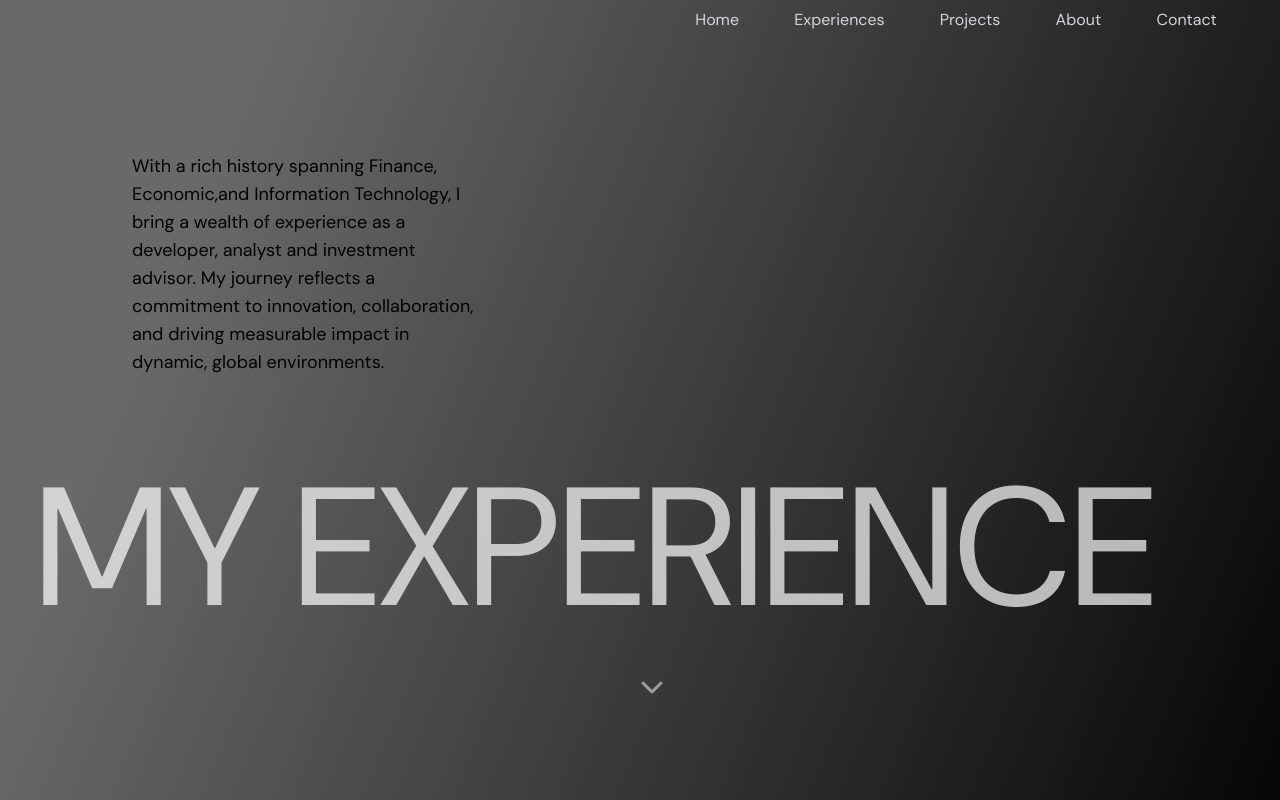
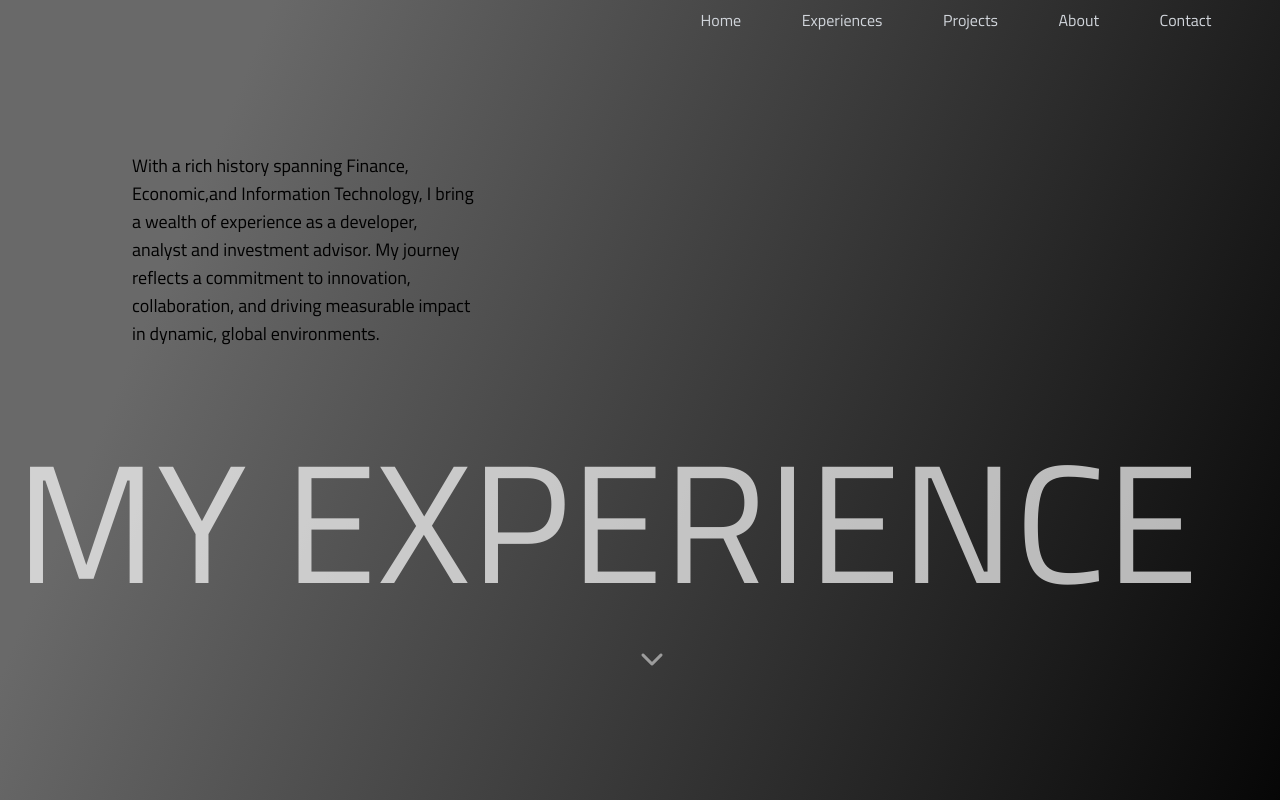
Before and after one commit to Todaricli/tonytli-portfolio, a SvelteKit app: page /experiences in a window 1280 px wide. Shown: the top 800 px of the page. Built offline with nearby package versions, Linux system fonts and the light colour scheme.

Commit message:
change font, the previous one unavailiable

```diff
--- a/src/app.css
+++ b/src/app.css
@@ -35,6 +35,11 @@ html {
 @font-face {
     font-family: Tourney;
     src: url(/fonts/Tourney.ttf);
+}
+
+@font-face {
+    font-family: Titillium;
+    src: url(/fonts/TitilliumWeb-Regular.ttf)
 }
 
 @keyframes image-effect {
--- a/src/lib/components/ContactForm.svelte
+++ b/src/lib/components/ContactForm.svelte
@@ -101,7 +101,7 @@
 	}
 
 	.contact-page-title {
-		font-family: DMSans, Arial, Helvetica, sans-serif;
+		font-family: Titillium, Arial, Helvetica, sans-serif;
 		transition-property: font-size, padding, text-wrap;
 		transition-duration: 1s;
 	}
--- a/src/lib/components/SingleProject.svelte
+++ b/src/lib/components/SingleProject.svelte
@@ -102,7 +102,7 @@
 	.flip-box-back {
 		backface-visibility: hidden;
 		transform: rotateY(180deg);
-		font-family: DMSans, Arial, Helvetica, sans-serif;
+		font-family: Titillium, Arial, Helvetica, sans-serif;
 	}
 	.image-cont {
 		height: 80%;
--- a/src/routes/+layout.svelte
+++ b/src/routes/+layout.svelte
@@ -104,7 +104,7 @@
 		animation: dropdown-items-effect 1s forwards linear;
 		transition-property: transform, color;
 		transition-duration: 1s;
-		font-family: DMSans, Arial, Helvetica, sans-serif;
+		font-family: Titillium, Arial, Helvetica, sans-serif;
 	}
 
 	.dropdown-menu {
@@ -121,7 +121,7 @@
 	.row-navlinks, .row-navlinks a {
 		transition-property: position, display, transform, color;
 		transition-duration: 1s;
-		font-family: DMSans, Arial, Helvetica, sans-serif;
+		font-family: Titillium, Arial, Helvetica, sans-serif;
 	}
 	.slot-wrapper {
 		transition-property: opacity;
--- a/src/routes/+page.svelte
+++ b/src/routes/+page.svelte
@@ -56,7 +56,7 @@
 		display: inline-block;
 		animation: slide 25s infinite linear;
 		padding-right: 10em;
-		font-family: DMSans, Arial, Helvetica, sans-serif;
+		font-family: Titillium, Arial, Helvetica, sans-serif;
 	}
 
 	button {
--- a/src/routes/experiences/+page.svelte
+++ b/src/routes/experiences/+page.svelte
@@ -85,7 +85,7 @@
 		display: none;
 	}
 	.experience-title {
-		font-family: DMSans, Arial, Helvetica, sans-serif;
+		font-family: Titillium, Arial, Helvetica, sans-serif;
 		transition-property: margin, transform, padding;
 		transition-duration: 1000ms;
 	}
@@ -101,7 +101,7 @@
 		transition-duration: 800ms;
 	}
 	.experience-main-desc {
-		font-family: DMSans, Arial, Helvetica, sans-serif;
+		font-family: Titillium, Arial, Helvetica, sans-serif;
 		transition-property: margin, transform, padding;
 		transition-duration: 800ms;
 	}
--- a/src/routes/experiences/[slug]/+layout.svelte
+++ b/src/routes/experiences/[slug]/+layout.svelte
@@ -109,7 +109,7 @@
 	}
 	.experience-link {
 		transition: transform 1000ms;
-		font-family: DMSans, Arial, Helvetica, sans-serif;
+		font-family: Titillium, Arial, Helvetica, sans-serif;
 	}
 	.current-page-link {
 		border-bottom: 1px solid rgba(256, 256, 256, 0.2);
--- a/src/routes/projects/+page.svelte
+++ b/src/routes/projects/+page.svelte
@@ -63,12 +63,12 @@
 		display: none;
 	}
 	.project-title {
-		font-family: DMSans, Arial, Helvetica, sans-serif;
+		font-family: Titillium, Arial, Helvetica, sans-serif;
 		transition-property: margin, transform, padding;
 		transition-duration: 1000ms;
 	}
 	.project-main-desc {
-		font-family: DMSans, Arial, Helvetica, sans-serif;
+		font-family: Titillium, Arial, Helvetica, sans-serif;
 		transition-property: margin, transform, padding, text-wrap, word-wrap;
 		transition-duration: 1000ms;
 	}
```
Also changed, not shown: static/fonts/TitilliumWeb-Regular.ttf (added).
